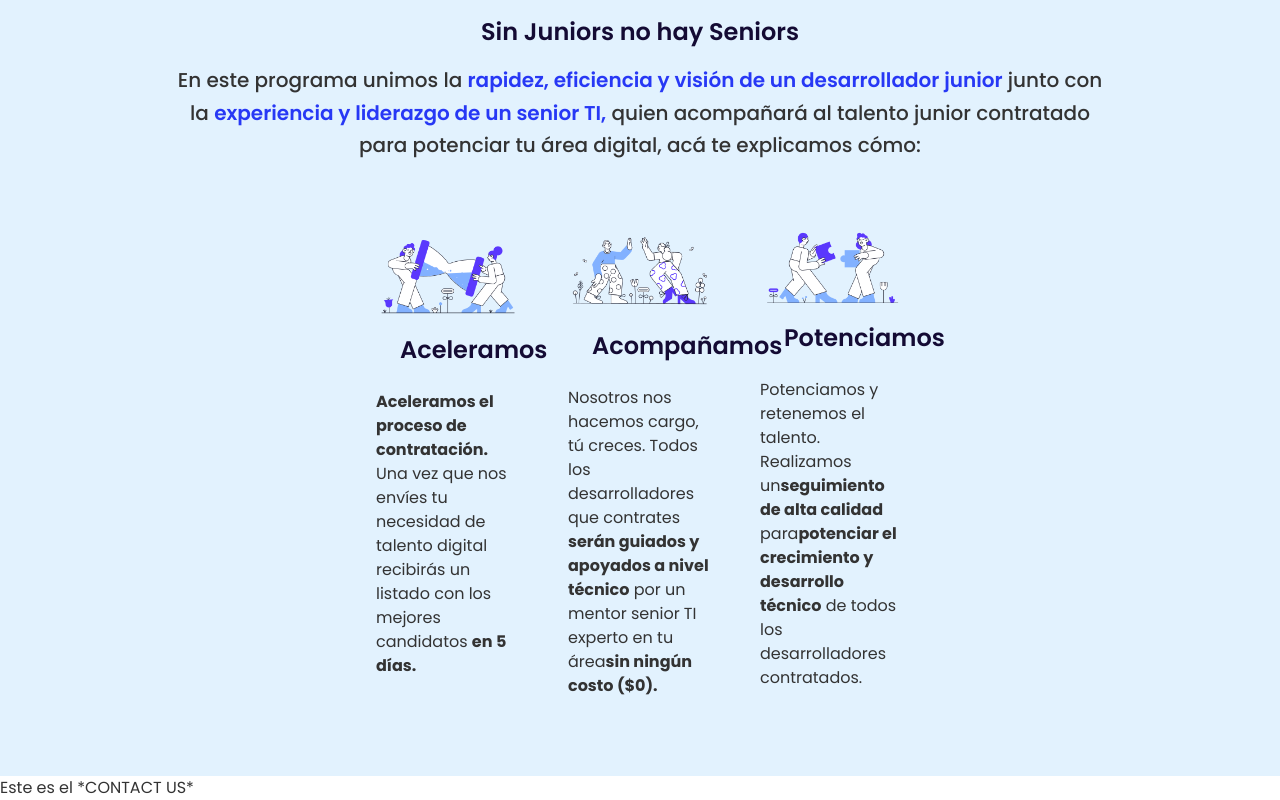
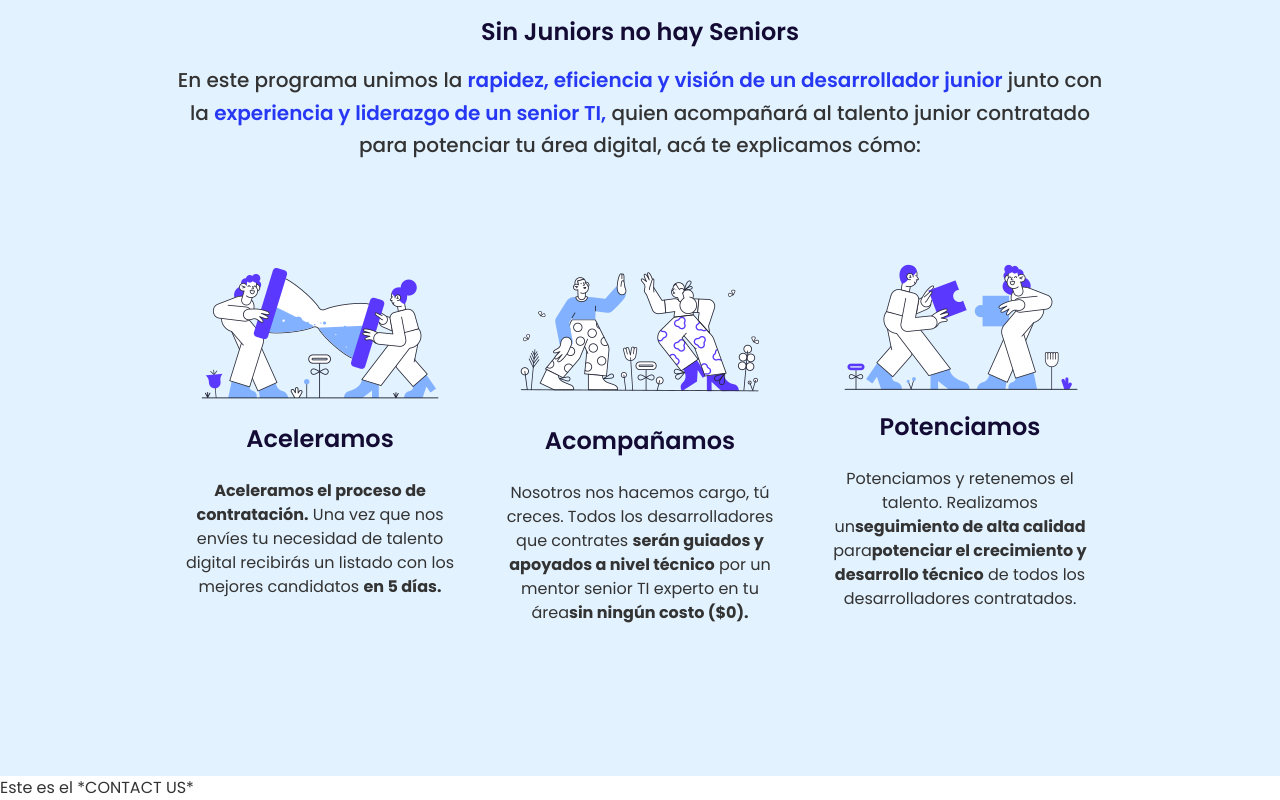
Before and after one commit to vecarope/ejemploReact, a React (Create React App) app: page / in a window 1280 px wide. Shown: the part 1248-2048 px from the top of the page. Built offline with nearby package versions, Linux system fonts and the light colour scheme; what tw-elements would draw is missing.

Commit message:
feat: add the first version of card

```diff
--- a/src/components/Landing/FeatureCards/Card.jsx
+++ b/src/components/Landing/FeatureCards/Card.jsx
@@ -2,8 +2,10 @@ import PropTypes from 'prop-types';
 
 const Card = ({ head, pic, text, id }) => {
   return (
-    <div className="rounded-lg py-4 px-6 shadow-lg md:shadow-none bg-white md:bg-transparent w-fit md:w-1/5">
-      <img src={pic} alt="feature images" />
+    <div className="rounded-lg my-4 text-center py-5 px-6 shadow-lg md:shadow-none bg-white md:bg-transparent w-fit md:w-4/12">
+      <div className="flex justify-center">
+        <img src={pic} alt="feature images" />
+      </div>
       <header class="p-6 font-sans text-2xl pt-4 font-semibold text-dark-purple">
         {head}
       </header>
```
